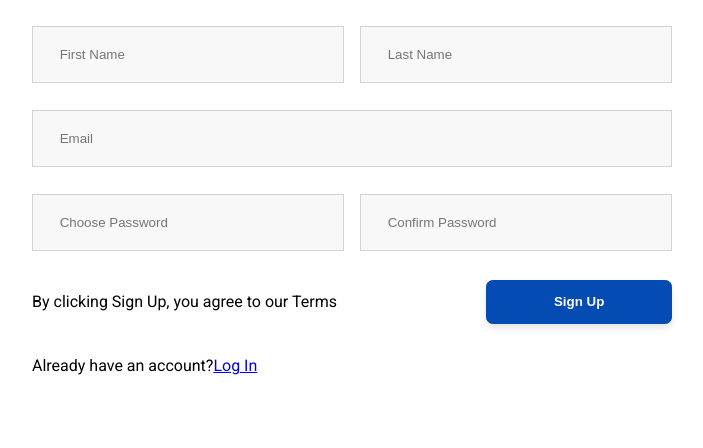
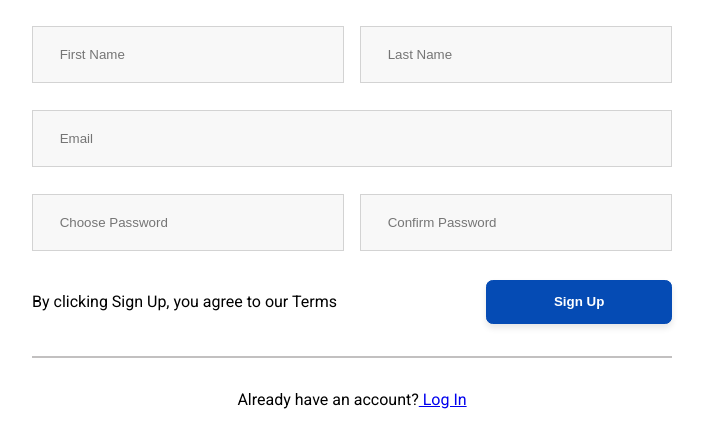
Before and after one commit to Oluwasanmij2r4/MathsLabo, a plain HTML site: page pages/register.html in a window 1280 px wide. Shown: the part 252-700 px from the top of the page, without its empty margins (288-991 px from the left). Drawn offline with Linux system fonts and the light colour scheme.

Commit message:
add hr line below the submit button

```diff
--- a/pages/register.html
+++ b/pages/register.html
@@ -62,11 +62,12 @@
                     <p>By clicking Sign Up, you agree to our Terms</p>
                     <button type="submit">Sign Up</button>
                 </div>
+                <hr>
             </form>
         </div>
 
-        <div>
-            <p>Already have an account?<a href="#">Log In</a></p>
+        <div class="footer">
+            <p>Already have an account?<a href="#"> Log In</a></p>
         </div>
     </section>
 
--- a/styles/register.css
+++ b/styles/register.css
@@ -103,3 +103,8 @@ button{
 button:hover{
     opacity: .9;
 }
+
+.footer{
+    text-align: center;
+    margin: 2em 0;
+}
```
